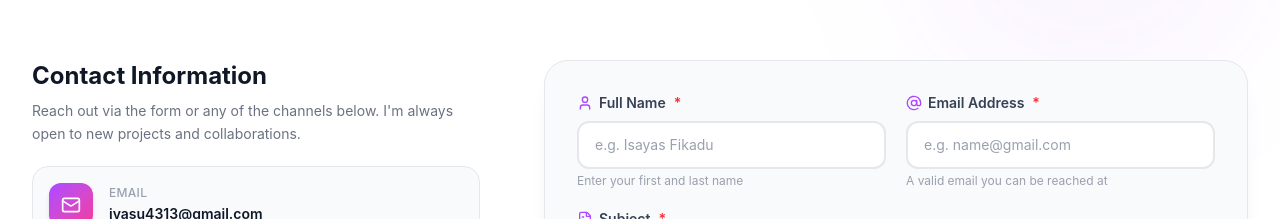
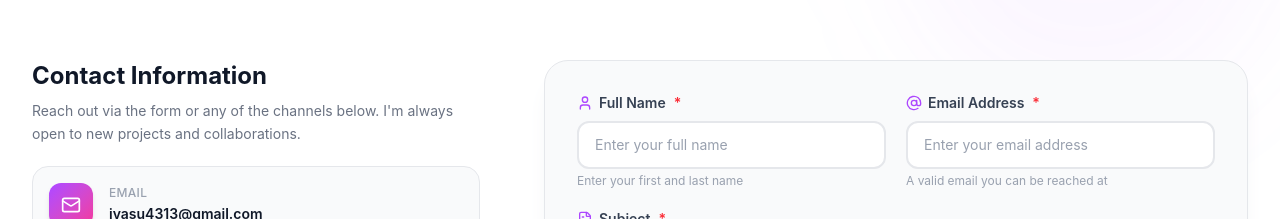
Before and after one commit to ecoders1/web, a Next.js app: page / in a window 1280 px wide. Shown: the part 5040-5259 px from the top of the page. Built offline with nearby package versions, Linux system fonts and the light colour scheme; no server answers; the database is empty.

Commit message:
Remove example names from contact form placeholders

```diff
--- a/src/components/sections/ContactSection.tsx
+++ b/src/components/sections/ContactSection.tsx
@@ -325,7 +325,7 @@ export default function ContactSection() {
                     label="Full Name"
                     name="fullName"
                     type="text"
-                    placeholder="e.g. Isayas Fikadu"
+                    placeholder="Enter your full name"
                     value={form.fullName}
                     error={touched.fullName ? errors.fullName : undefined}
                     hint="Enter your first and last name"
@@ -340,7 +340,7 @@ export default function ContactSection() {
                     label="Email Address"
                     name="email"
                     type="email"
-                    placeholder="e.g. name@gmail.com"
+                    placeholder="Enter your email address"
                     value={form.email}
                     error={touched.email ? errors.email : undefined}
                     hint="A valid email you can be reached at"
```
